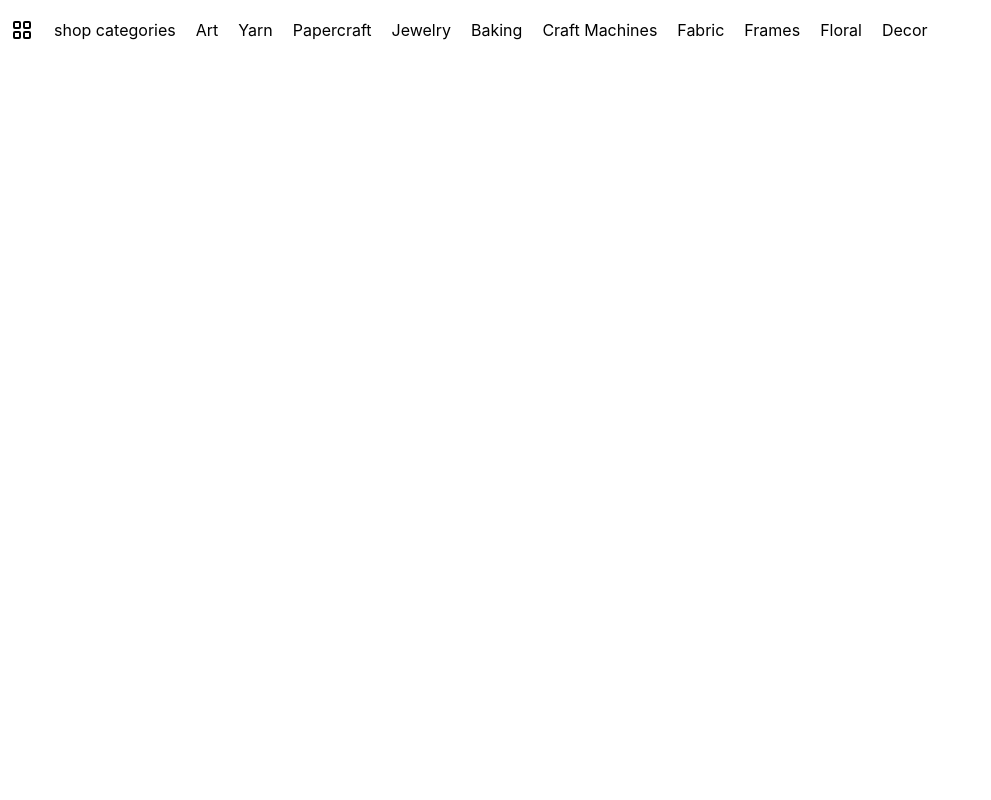
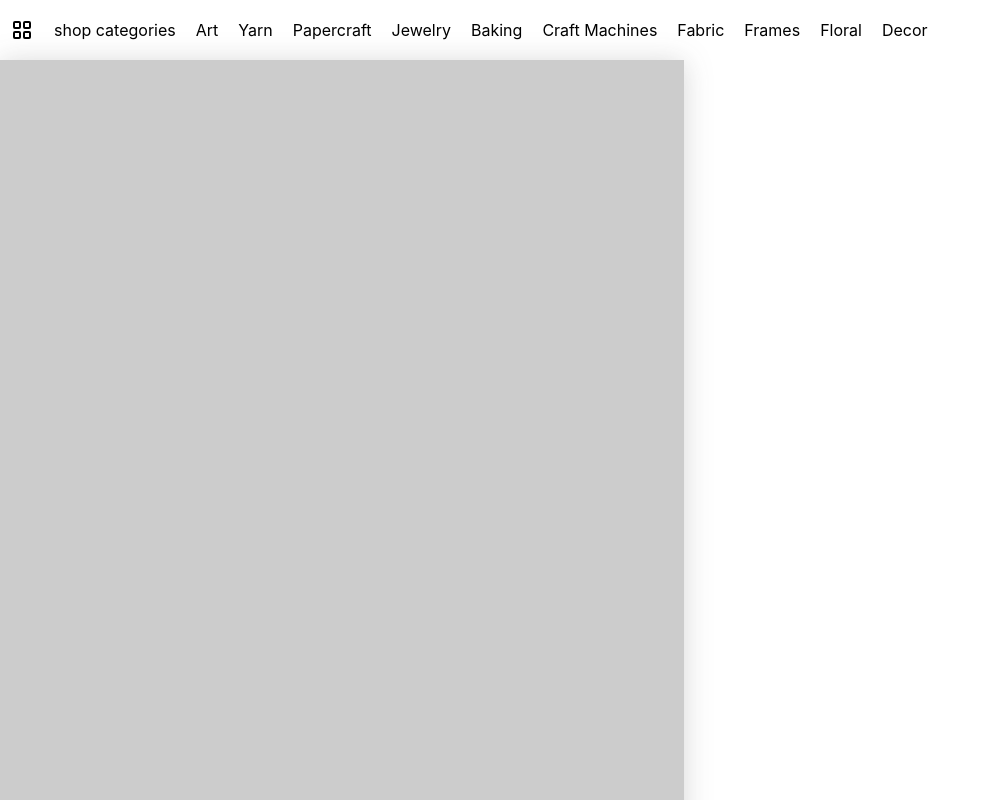
Before and after one commit to ngulee/Yuhan, a React (Create React App) app: page / in a window 1280 px wide. Both pictures are taken after a click on the element "shop categories". Shown: the whole page, without its empty margins (0-991 px from the left). Built offline with nearby package versions, Linux system fonts and the light colour scheme.

Commit message:
feat: add all categories

```diff
--- /dev/null
+++ b/src/container/Home/components/AllCategories/index.js
@@ -0,0 +1,20 @@
+import React from 'react';
+import styled from 'styled-components';
+
+const CategoriesWrapper = styled.div`
+  position: fixed;
+  min-width: 684px;
+  height: 1059px;
+  filter: drop-shadow(0px 2px 14.5px rgba(57,57,57,0.2));
+  background-color: #cccccc;
+`;
+
+const Index = () => {
+  return (
+    <CategoriesWrapper>
+
+    </CategoriesWrapper>
+  );
+}
+
+export default Index;
--- a/src/container/Home/index.js
+++ b/src/container/Home/index.js
@@ -1,7 +1,8 @@
-import React, { useState, useEffect, createContext } from 'react';
+import React, { useState, useEffect } from 'react';
 import styled from 'styled-components';
 import { IconLayoutGrid } from '@tabler/icons';
 import MenuItemDetail from './components/MenuItemDetailCard';
+import AllCategories from './components/AllCategories';
 import {
   getFormattedMenu,
 } from './utils';
@@ -45,7 +46,9 @@ const Home = () => {
 
   const [activeMenu, setActiveMenu] = useState('');
 
-  const [products, setProducts] = useState([])
+  const [products, setProducts] = useState([]);
+
+  const [allCategoriesVisible, setAllCategoriesVisible] = useState(false);
 
 
   const handleMouseEnter = async ({ parentTaxonomyPath, taxonomyName }, event) => {
@@ -67,10 +70,20 @@ const Home = () => {
     setActiveMenu('')
   }
 
-  useEffect(async () => {
-    const sourceMenuData = await fetchHeaderNavs();
-    const menuData = getFormattedMenu([sourceMenuData]);
-    setHeaderNavs(menuData);
+  const handleClickAllCatefories = () => {
+    console.log('all')
+    setAllCategoriesVisible(true);
+  }
+
+  useEffect(() => {
+    async function fetchData () {
+      const sourceMenuData = await fetchHeaderNavs();
+      const menuData = getFormattedMenu([sourceMenuData]);
+      setHeaderNavs(menuData);
+    }
+
+    fetchData();
+
   }, []);
 
   return (
@@ -82,10 +95,19 @@ const Home = () => {
         <HeaderMenuInnerWrapper onMouseLeave={handleMenuItemMouseLeave}>
           {
             headerNavs.map((headerNav, index) => {
+              const params = {};
               const { taxonomyName, children } = headerNav;
+
+              if(index === 0) {
+                Object.assign(params, {
+                  onClick: handleClickAllCatefories
+                })
+              }
+
               return (
                 <HeaderMenuItem
                   key={taxonomyName}
+                  { ...params }
                 >
 
                   <span
@@ -102,13 +124,15 @@ const Home = () => {
                       </productsContext.Provider>
                       : null
                   }
-
                 </HeaderMenuItem>
               )
             })
           }
         </HeaderMenuInnerWrapper>
       </HeaderMenuWrapper>
+      {
+        allCategoriesVisible ? <AllCategories /> : null
+      }
     </React.Fragment>
   )
 }
```
Also changed, not shown: 1 other file (tests, documents, lock files or other folders).
